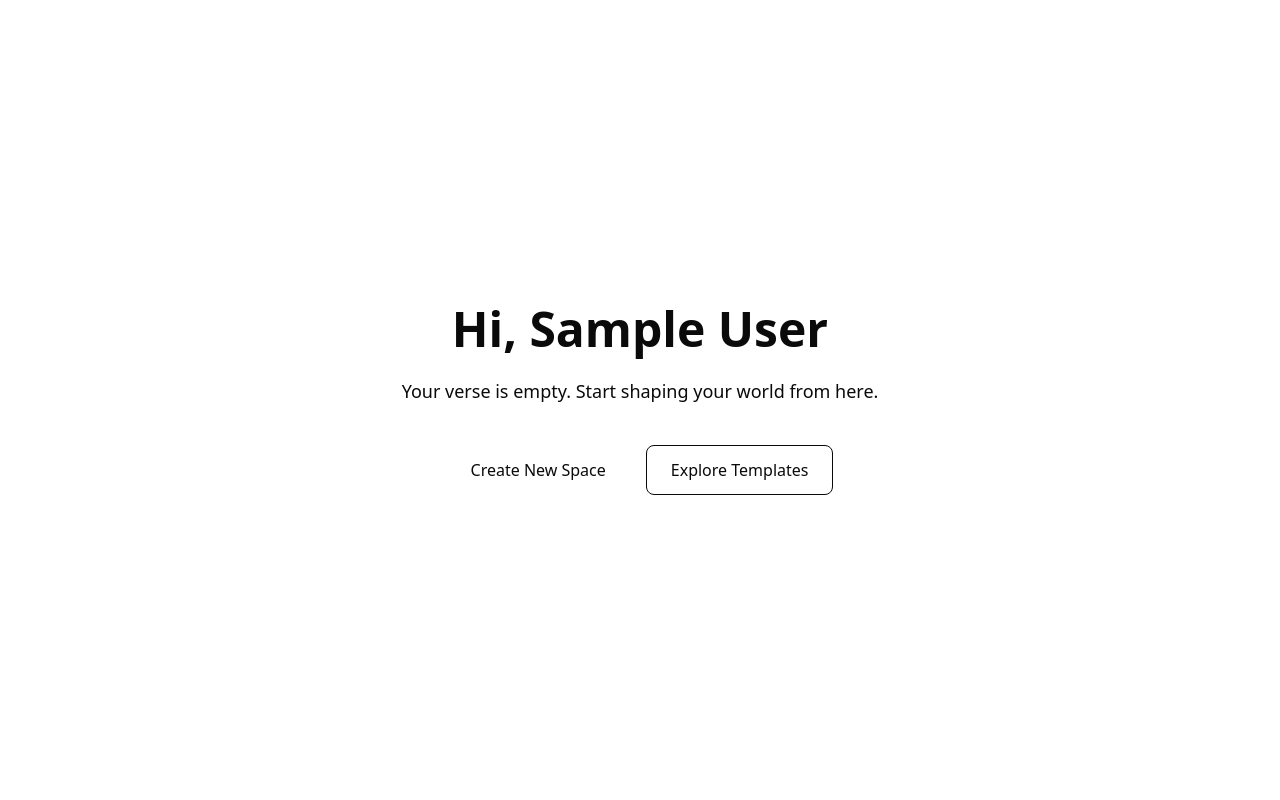
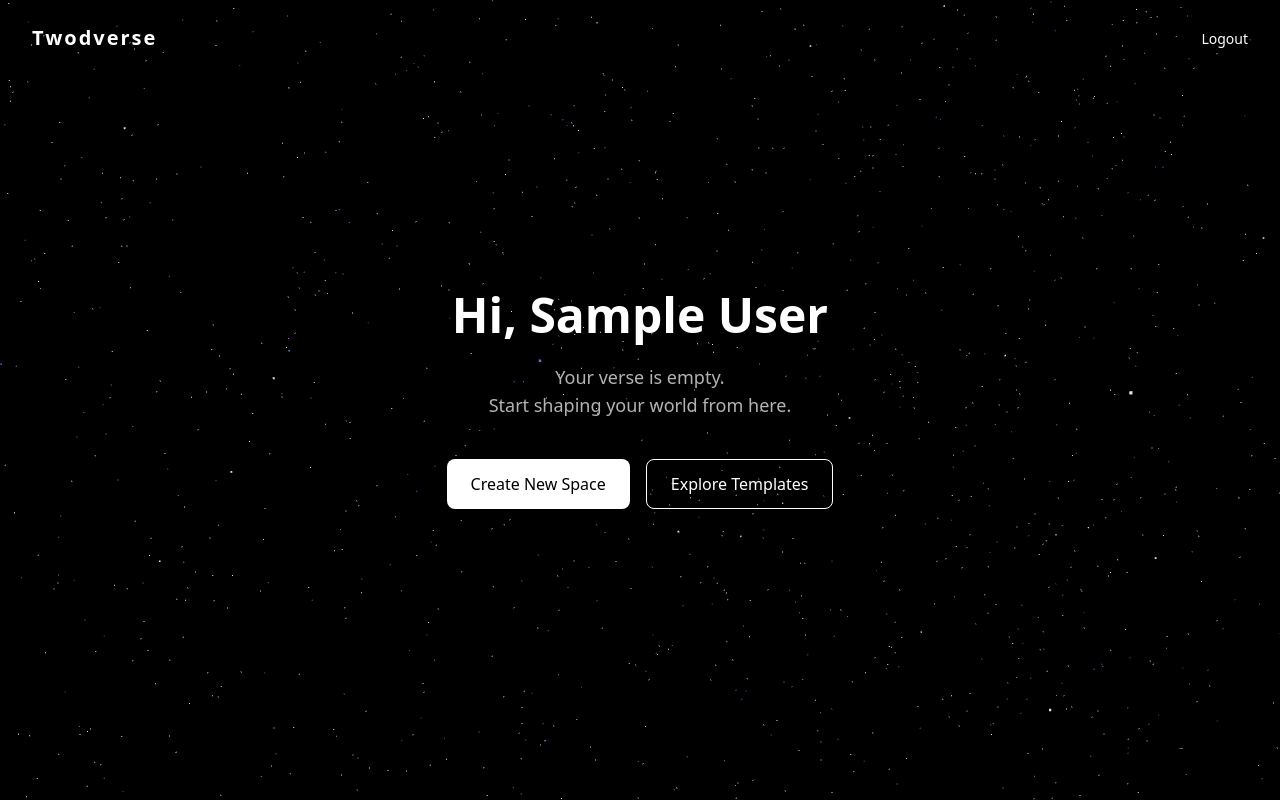
Before and after one commit to anshul-ab17/twoD-verse, a Next.js app in the folder twoD-verse/apps/verse/: page /space in a window 1280 px wide. Built offline with nearby package versions, Linux system fonts and the light colour scheme; no server answers; sample sign-in values are in the browser's storage.

Commit message:
adde hero to landing

```diff
--- a/twoD-verse/apps/verse/components/home/hero.tsx
+++ b/twoD-verse/apps/verse/components/home/hero.tsx
@@ -25,7 +25,6 @@
     >
       {/* Interactive 3D Background */}
       <Hero3D />
-
       {/* Center Content Overlay */}
       <div className="absolute inset-0 flex flex-col items-center justify-center text-center px-6 pointer-events-none">
         <h1 className="text-5xl md:text-7xl font-bold tracking-tight drop-shadow-2xl">
--- a/twoD-verse/apps/verse/components/space/landing.tsx
+++ b/twoD-verse/apps/verse/components/space/landing.tsx
@@ -1,29 +1,43 @@
-interface spaceLandingProps {
+"use client"
+
+import Hero3D from "../home/hero-3d" // adjust path
+
+interface SpaceLandingProps {
   userName: string
 }
 
-export default function Landing({ userName }: spaceLandingProps) {
+export default function Landing({ userName }: SpaceLandingProps) {
   return (
-    <div className="flex min-h-screen flex-col items-center justify-center bg-background text-foreground px-6 text-center">
+    <div className="relative min-h-screen w-full overflow-hidden text-white">
 
+      {/* 3D Background */}
+      <div className="absolute inset-0 z-0">
+        <Hero3D />
+      </div>
+
+      {/* Content */}
+      <div className="relative z-20 flex min-h-screen flex-col items-center justify-center px-6 text-center">
         <h1 className="text-4xl font-bold md:text-5xl">
           Hi, {userName}
         </h1>
 
-      <p className="mt-6 max-w-xl text-muted-foreground text-lg">
+        <p className="mt-6 max-w-xl text-white/70 text-lg">
           Your verse is empty.
+          <br />
           Start shaping your world from here.
         </p>
 
         <div className="mt-10 flex gap-4">
-        <button className="rounded-lg bg-foreground px-6 py-3 text-background transition hover:scale-105">
+          <button className="rounded-lg bg-white px-6 py-3 text-black font-medium transition hover:scale-105">
             Create New Space
           </button>
 
-        <button className="rounded-lg border border-foreground px-6 py-3 transition hover:bg-foreground hover:text-background">
+          <button className="rounded-lg border border-white px-6 py-3 transition hover:bg-white hover:text-black">
             Explore Templates
           </button>
         </div>
       </div>
+
+    </div>
   )
 }
```
Lines whose indentation alone changed are shown as unchanged.
